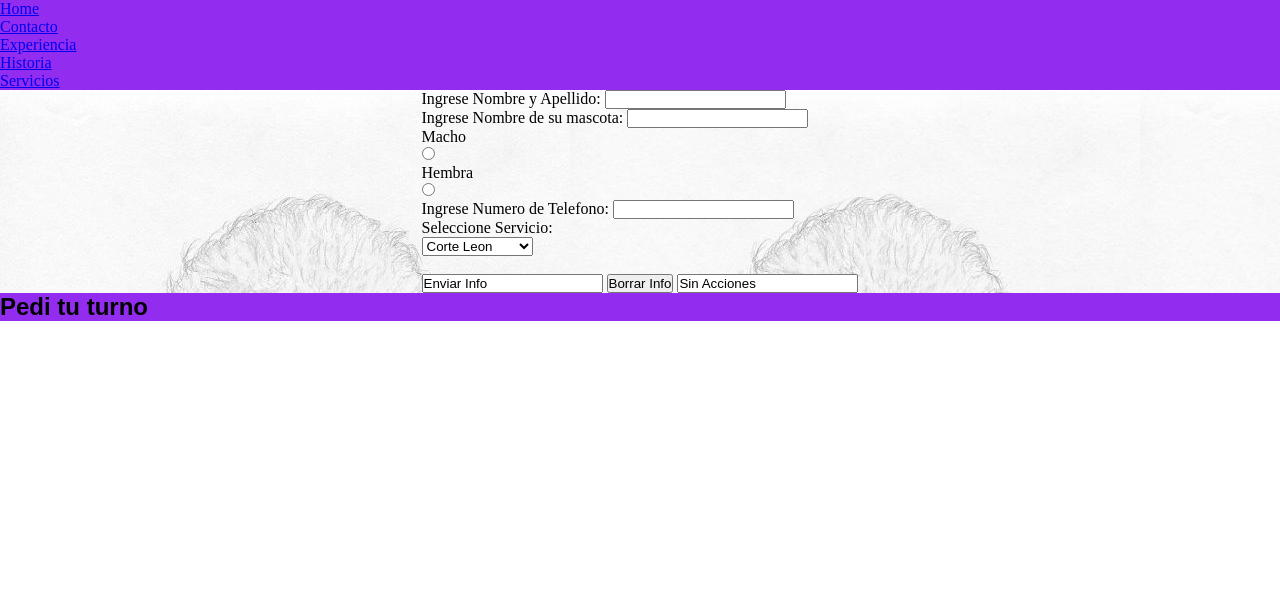
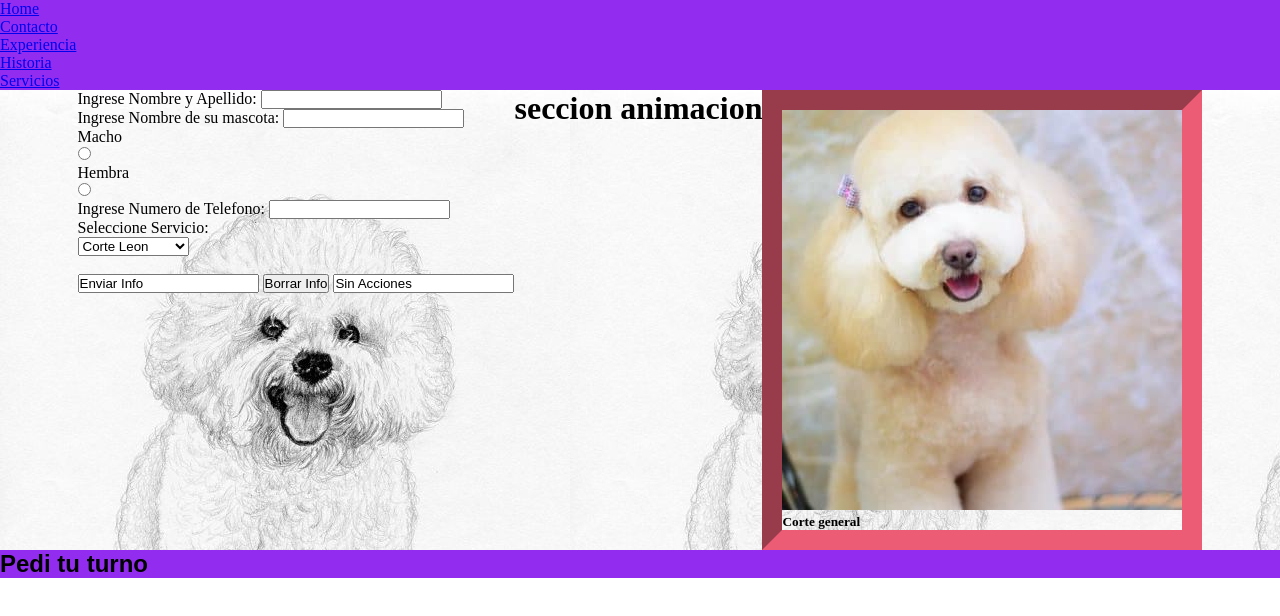
Before and after one commit to andreapasos/martes-temprano, a plain HTML site: page secciones/contacto.html in a window 1280 px wide. Drawn offline with Linux system fonts and the light colour scheme.

Commit message:
segundo commit

```diff
--- a/secciones/contacto.html
+++ b/secciones/contacto.html
@@ -68,6 +68,15 @@
 
     </form>
 </div>
+<h1>seccion animacion</h1>
+<section>
+    <div class="imagen1">
+        <img src="../img/como-cortar-el-pelo-a-un-caniche-corte-cupcake-400x400.jpg" alt="imagen">
+        <figcaption>
+            <h5>Corte general</h5>
+        </figcaption>
+    </div>
+</section>
 </main>
 
    <footer class="pieDepagina">
```
